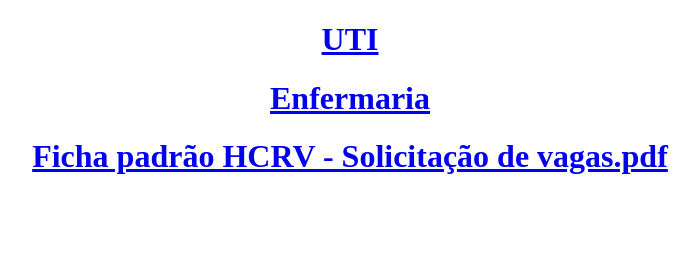
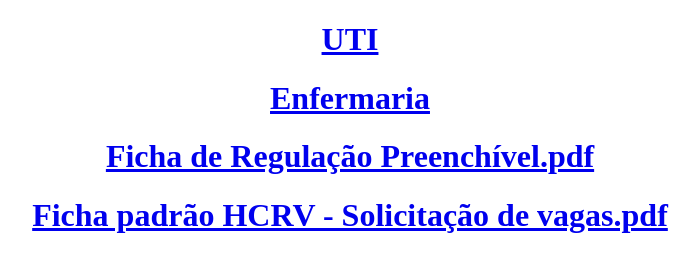
Before and after one commit to moises78121/Ferramenta-CLM, a plain HTML site: page index.html in a window 1280 px wide. Shown: the whole page, without its empty margins (290-990 px from the left). Drawn offline with Linux system fonts and the light colour scheme.

Commit message:
Update index.html

```diff
--- a/index.html
+++ b/index.html
@@ -9,6 +9,7 @@
 	<center>
 		<h1><a href="./UTI/">UTI</a></h1>
 		<h1><a href="./Enfermaria/">Enfermaria</a></h1>
+		<h1><a href="./Enfermaria/Ficha de Regulação Preenchível.pdf" target="blank" rel="noopener noreferrer">Ficha de Regulação Preenchível.pdf</a></h1>
 		<h1><a href="./Enfermaria/Ficha padrão HCRV - Solicitação de vagas.pdf" target="blank" rel="noopener noreferrer">Ficha padrão HCRV - Solicitação de vagas.pdf</a></h1>
 	</center>
 </body>
```
